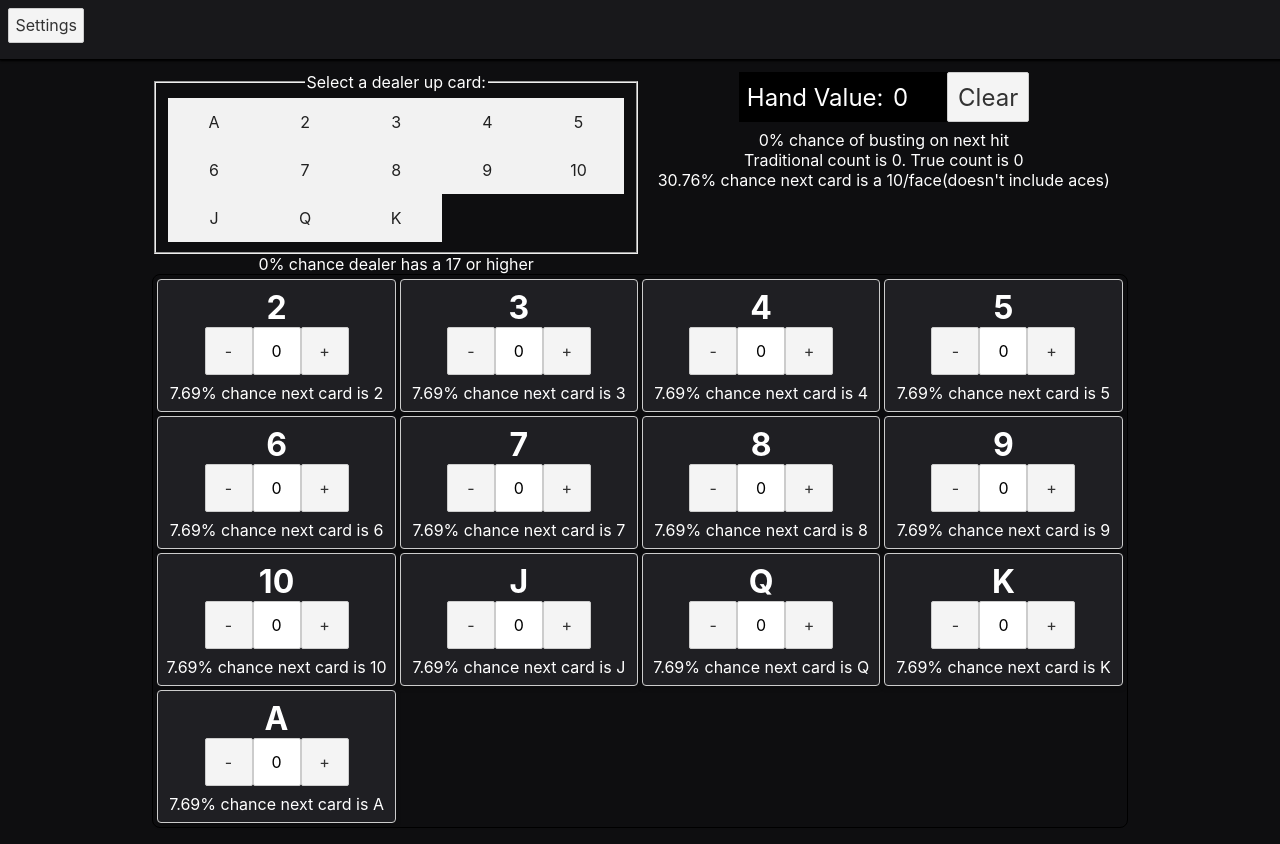
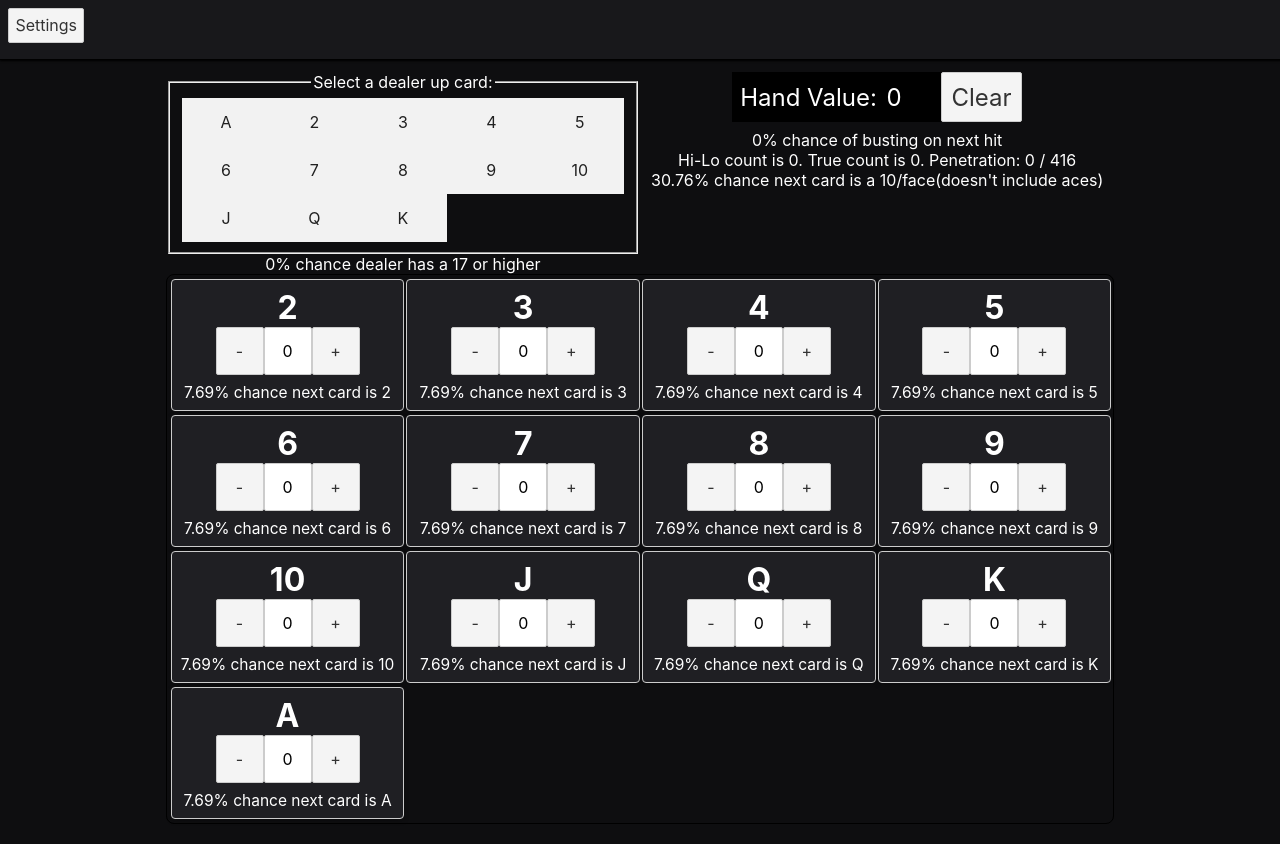
Before and after one commit to jbauta97/blackjack-demo, a SvelteKit app: page / in a window 1280 px wide. Built offline with nearby package versions, Linux system fonts and the light colour scheme.

Commit message:
fix width randomly changing

```diff
--- a/src/routes/HandValue.svelte
+++ b/src/routes/HandValue.svelte
@@ -19,6 +19,7 @@
     let tradCount = 0;
     let trueCount = 0;
     let tenOdds = 0;
+    let penString = '';
 
     shoe.subscribe(onUpdate => {
         getBustOdds();
@@ -58,6 +59,7 @@
         });
         let maxCards = $deckNum * 52;
         let penetration = (maxCards - totalCards) / maxCards;
+        penString = `${maxCards-totalCards} / ${maxCards}`;
         let bigCards = $tenCount + $jackCount + $queenCount + $kingCount + $aceCount;
         let smallCards = $twoCount + $threeCount + $fourCount + $fiveCount + $sixCount;
         tradCount = smallCards - bigCards;
@@ -87,7 +89,7 @@
     <button class="hand-clear" on:click={clearHand}>Clear</button>
 </div>
 <div class="bust-prob">{pBust}% chance of busting on next hit</div>
-<div class="trad-count">Traditional count is {tradCount}. True count is {trueCount}</div>
+<div class="trad-count">Hi-Lo count is {tradCount}. True count is {trueCount}. Penetration: {penString}</div>
 <div>{tenOdds}% chance next card is a 10/face(doesn't include aces)</div>
 <style>
     .handValue{
--- a/src/routes/Stepper.svelte
+++ b/src/routes/Stepper.svelte
@@ -49,6 +49,7 @@
         padding: 8px;
         background: #1f1f23;
         box-shadow: 0 2px 5px 0 rgb(0 0 0 / 26%);
+        width: calc(100% - 16px);
     }
     .stepper{
         display:flex;
@@ -72,5 +73,8 @@
         width: 48px;
         height: 48px;
     }
+    .card-prob{
+        font-size: .97rem;
+    }
 
 </style>
```
